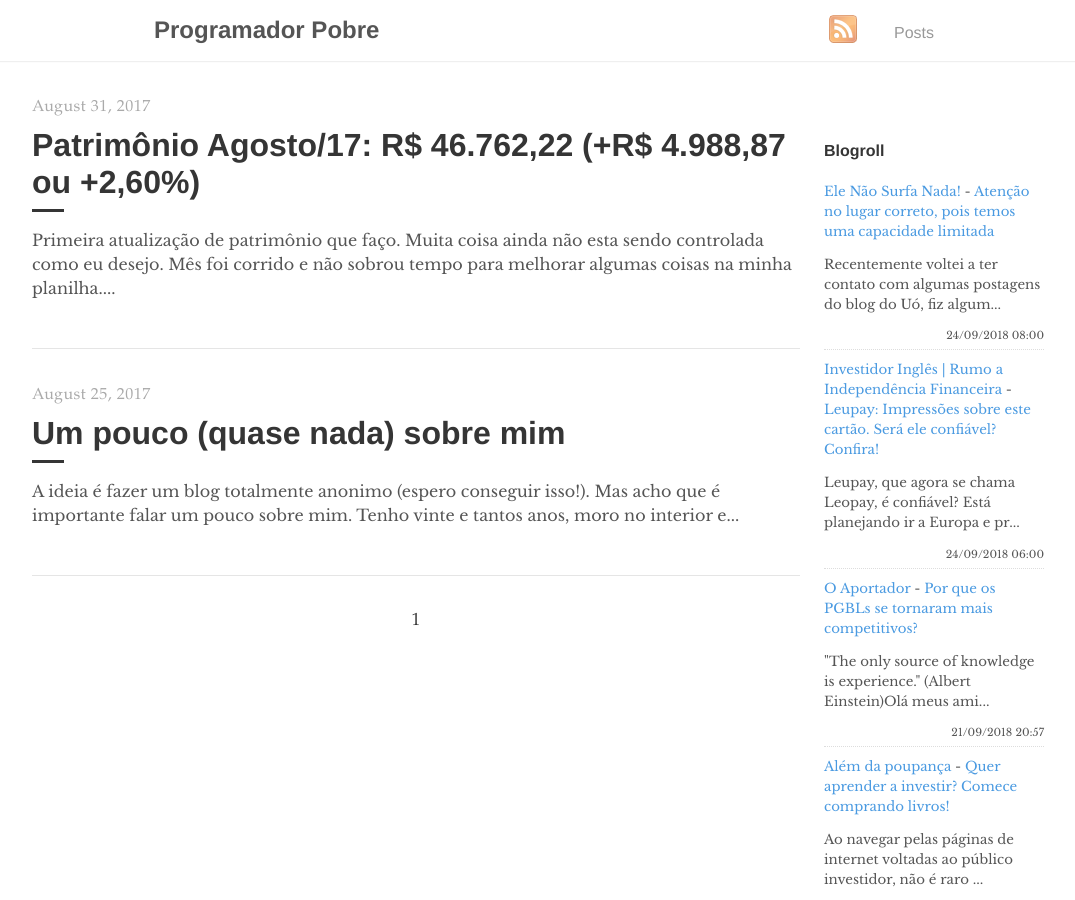
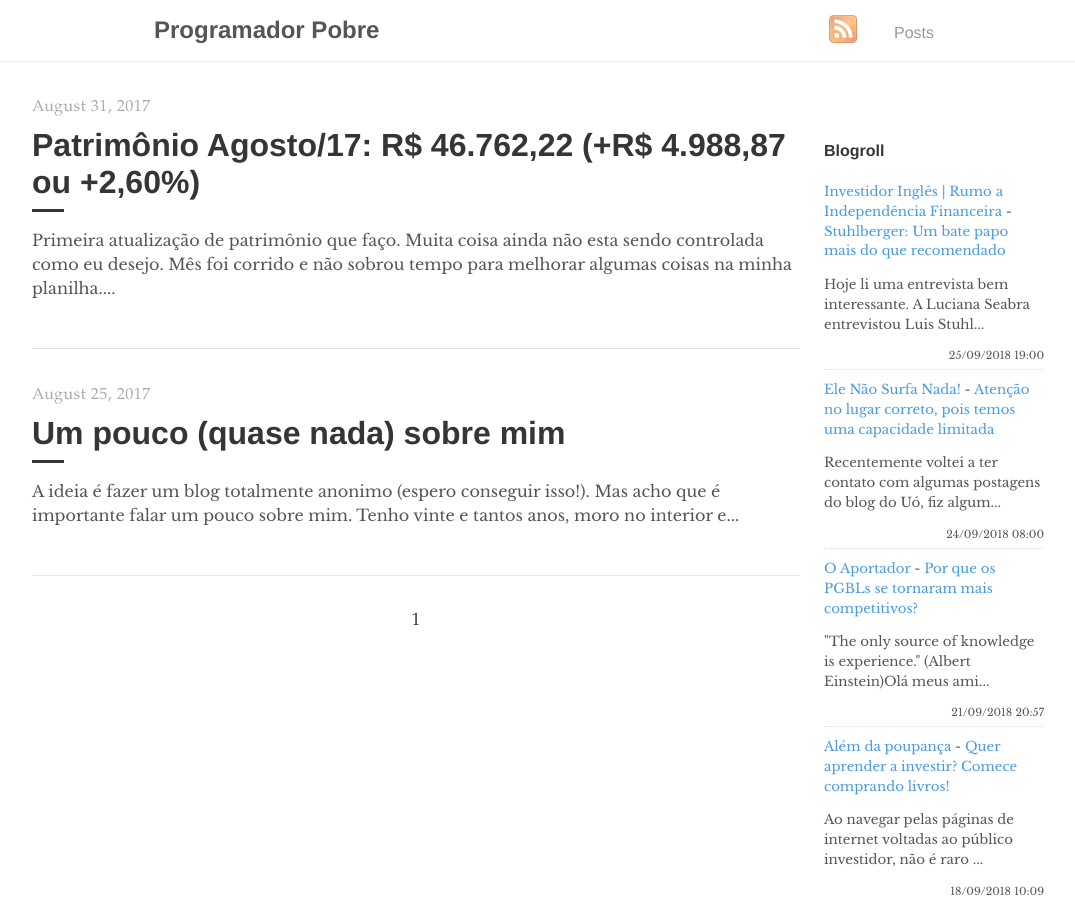
Before and after one commit to programadorpobre/programadorpobre.github.io, a Jekyll site: the page built from index.html, in a window 1280 px wide and 900 px high. Shown: the whole window, without its empty margins (96-1171 px from the left). Built offline with Jekyll 4.4.1, drawn with Linux system fonts in a browser that asks for light colours; the list of posts is cut into pages by our own code; comment, search, counter and statistics services are not loaded.

Commit message:
[ci skip] travis #417

```diff
--- a/_includes/feed-entries.html
+++ b/_includes/feed-entries.html
@@ -1,12 +1,12 @@
+<div class="feed-entry">
+    <a class="feed-entry-site-name" href="https://www.investidoringles.com/">Investidor Inglês | Rumo a Independência Financeira</a> - <a class="feed-entry-title" href="https://www.investidoringles.com/2018/09/Stuhlberger-gestor-fundo-verde.html">Stuhlberger: Um bate papo mais do que recomendado</a>
+    <p class="feed-entry-summary">Hoje li uma entrevista bem interessante. A Luciana Seabra entrevistou Luis Stuhl...</p>
+    <time datetime="2018-09-25T19:00:00.000-03:00">25/09/2018 19:00</time>
+</div>
 <div class="feed-entry">
     <a class="feed-entry-site-name" href="https://elenaosurfanada.blogspot.com/">Ele Não Surfa Nada!</a> - <a class="feed-entry-title" href="https://elenaosurfanada.blogspot.com/2018/09/atencao-no-lugar-correto-pois-temos-uma.html">Atenção no lugar correto, pois temos uma capacidade limitada</a>
     <p class="feed-entry-summary">Recentemente voltei a ter contato com algumas postagens do blog do Uó, fiz algum...</p>
     <time datetime="2018-09-24T08:00:00.000-03:00">24/09/2018 08:00</time>
-</div>
-<div class="feed-entry">
-    <a class="feed-entry-site-name" href="https://www.investidoringles.com/">Investidor Inglês | Rumo a Independência Financeira</a> - <a class="feed-entry-title" href="https://www.investidoringles.com/2018/09/leupay-impressoes-confiavel-barato.html">Leupay: Impressões sobre este cartão. Será ele confiável?  Confira!</a>
-    <p class="feed-entry-summary">Leupay, que agora se chama Leopay, é confiável? Está planejando ir a Europa e pr...</p>
-    <time datetime="2018-09-24T06:00:00.000-03:00">24/09/2018 06:00</time>
 </div>
 <div class="feed-entry">
     <a class="feed-entry-site-name" href="https://oaportadorfinanceiro.blogspot.com/">O Aportador</a> - <a class="feed-entry-title" href="https://oaportadorfinanceiro.blogspot.com/2018/09/por-que-os-pgbls-se-tornaram-mais.html">Por que os PGBLs se tornaram mais competitivos?</a>
```
